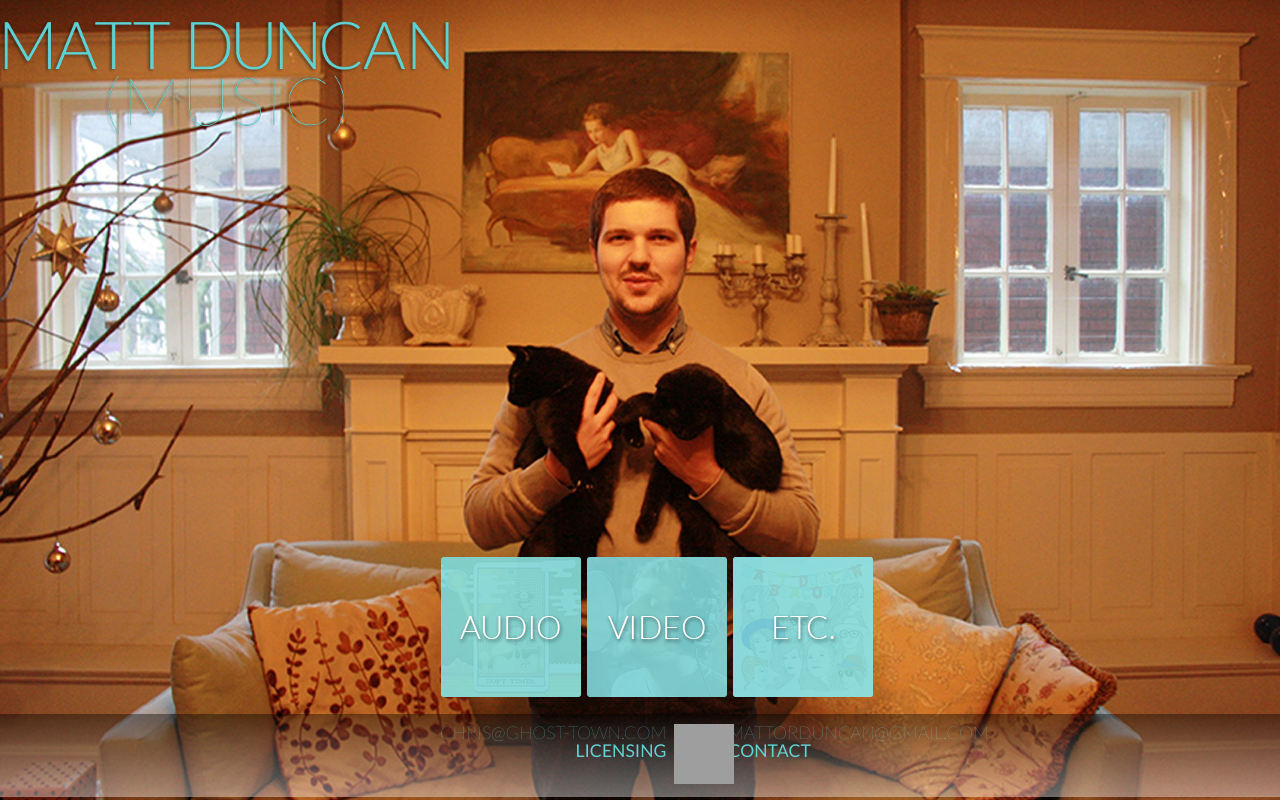
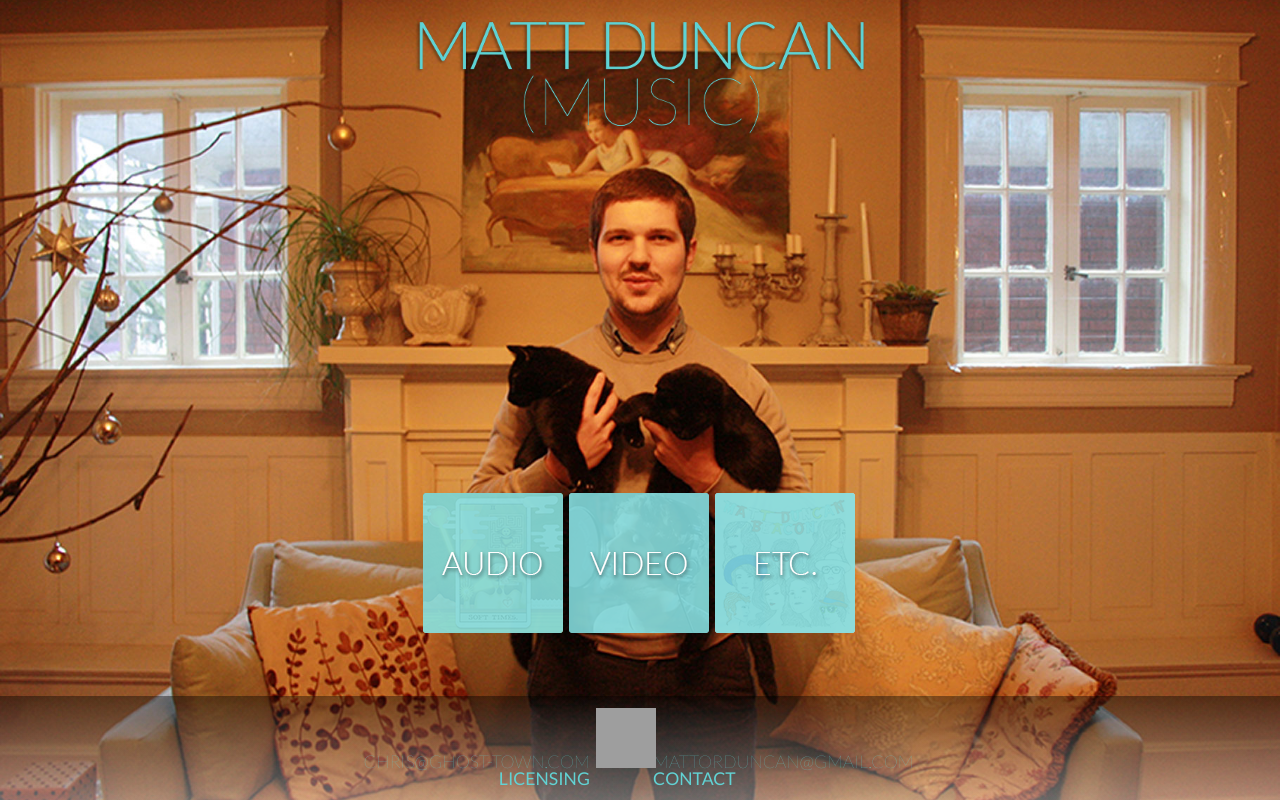
Before and after one commit to ainsleywagon/MattDuncanMusic, a plain HTML site: page Matt Site/index.html in a window 1280 px wide. Drawn offline with Linux system fonts and the light colour scheme; grey boxes are pictures that could not be loaded.

Commit message:
Nick Fixes
Took away a lot of redundancies, made the footer links a table instead
of displaying inline-block, created a clean break between between the
main link section and contact section so that styles wouldn't bleed
over from one into the other

```diff
--- a/Matt Site/index.html
+++ b/Matt Site/index.html
@@ -43,34 +43,37 @@
         </div>
       </div>
 
+      <div style="clear:both"></div>
 
       <div id="footer">
         <div id="contactcloud">
-
-           <div class="row-fluid">
-             <div class="span5">
-               <p id="licensing" class="bold">
+          <table class="container">
+            <tr>
+              <td>
+                <div id="licensing" class="bold">
                   <span style="white-space:nowrap;">
                     <a class="licensing" href="mailto:chris@ghost-town.com">Chris@ghost-town.com</a>
                   </span>Licensing
-               </p>
                 </div>
-
-             <div class="span2">
+              </td>
+              <td>
+                <div class="player">
                   <iframe width="60" height="60" style="position: relative; display: center; width: 60px; height: 60px;" src="http://bandcamp.com/EmbeddedPlayer/v=2/album=3391163580/layout=http_3A_2F_2Fdemo.samnabi.com_2Fbcembed4_2Fjsontxt_2Fmattduncan-2013-02-17-214633.txt/bgcol=/linkcol=62D2D3/debug=true/" allowtransparency="true" frameborder="0"></iframe>
                 </div>
-
-             <div class="span5">
-                <p id="contact" class="bold">
+              </td>
+              <td>
+                <div id="contact" class="bold">
                   <span style="white-space:nowrap;">
                     <a class="contact" href="mailto:mattorduncan@gmail.com">mattorduncan@gmail.com</a>
                   </span>Contact
-                </p>
+                </div>
+              </td>
+            </tr>
+          </table>
         </div>
       </div>
 
     </div>
-      </div>
-    </div>
+
   </body>
 </html>
--- a/Matt Site/style.css
+++ b/Matt Site/style.css
@@ -37,7 +37,7 @@ body {
 
       body {
         font-family: 'Lato', Arial, sans-serif;
-/*         text-align: center; */
+        text-align: center;
         margin: 0px;
         width: 100%;
         height: 100%;
@@ -87,12 +87,6 @@ Site Title
     text-align: center;
     }
 
-    .title img {
-      text-align: center;
-      display: center;
-      display: middle;
-    }
-
 /******************
 Main Links
 ******************/
@@ -107,21 +101,20 @@ Main Links
        }
 
     #linkcloud {
+      width: 440px;
+      margin-left: auto;
+      margin-right: auto;
       position: relative;
-      float: left;
-      left: 57%;
-      bottom: 100px;
-      }
+      bottom: 0px;
+    }
 
     .link {
       float: left;
       position: relative;
-      left: -50%;
     }
 
     #linkcloud a {
       display: block;
-      left: -50%;
       position: relative;
       height: 140px;
       width: 140px;
@@ -150,7 +143,7 @@ Main Links
 Contact Links
 ******************/
 
-      div#contactcloud {
+      #footer {
         text-transform: uppercase;
         margin-top: 60px;
         height: auto;
@@ -178,22 +171,23 @@ Contact Links
         display: block;
       }
 
-      #contactcloud p {
+      #contactcloud div {
         color: #62d2d3;
       }
 
-      .row-fluid {
+      #contactcloud .container {
         margin-left: auto;
         margin-right: auto;
+        width: 600px;
       }
 
-      .span5, .span2 {
-        display: inline-block;
+       #contactcloud .container div {
+        /* display: inline-block; */
         vertical-align: top;
         margin: 10px 2px;
       }
 
-      .span2 {
+      .player {
         width: 47px;
       }
 
@@ -213,8 +207,6 @@ Contact Links
 
       #footer {
         width: 100%;
-        margin-left: auto;
-        margin-right: auto;
       }
 
 
```
Lines whose indentation alone changed are shown as unchanged.
